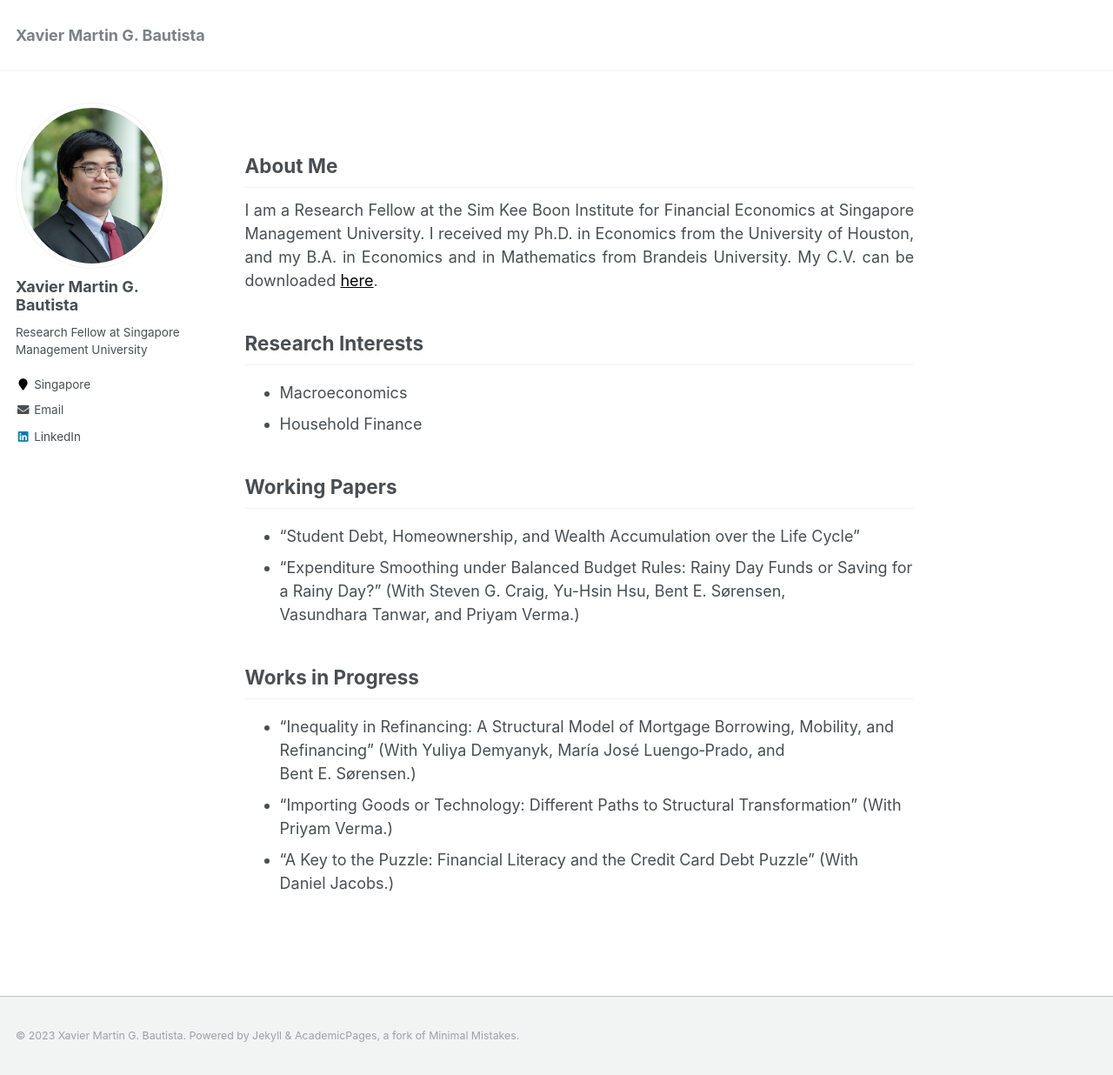
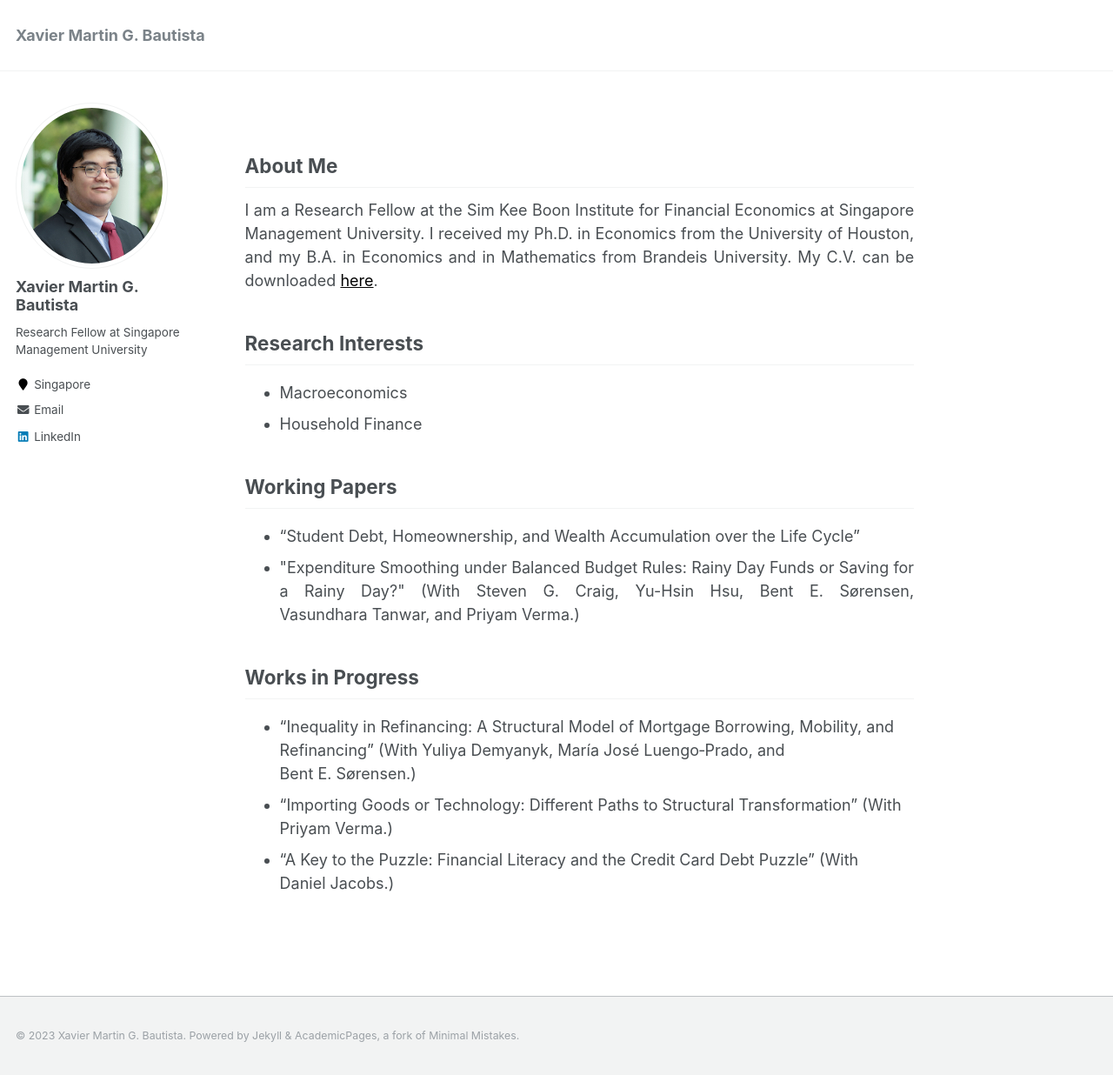
Before and after one commit to xmgbautista/xmgbautista.github.io, a Jekyll site: the page built from _pages/about.md, in a window 1280 px wide and 1236 px high. Shown: the whole window at 87% size. Built offline with Jekyll 4.4.1, drawn with Linux system fonts in a browser that asks for light colours.

Commit message:
Update about.md

```diff
--- a/_pages/about.md
+++ b/_pages/about.md
@@ -28,8 +28,8 @@ Economics from the University of Houston, and my B.A. in Economics and in Mathem
 
 ## Working Papers
 * "Student Debt, Homeownership, and Wealth Accumulation over the Life Cycle"
-* "Expenditure Smoothing under Balanced Budget Rules: Rainy Day Funds or Saving for a Rainy Day?"
-(With Steven&nbsp;G.&nbsp;Craig, Yu-Hsin&nbsp;Hsu, Bent&nbsp;E.&nbsp;S&oslash;rensen, Vasundhara&nbsp;Tanwar, and Priyam&nbsp;Verma.)
+* <p style='text-align: justify;'>"Expenditure Smoothing under Balanced Budget Rules: Rainy Day Funds or Saving for a Rainy Day?"
+(With Steven&nbsp;G.&nbsp;Craig, Yu-Hsin&nbsp;Hsu, Bent&nbsp;E.&nbsp;S&oslash;rensen, Vasundhara&nbsp;Tanwar, and Priyam&nbsp;Verma.)</p>
 <!--(With [Steven&nbsp;G.&nbsp;Craig](https://www.uh.edu/class/economics/people/current-faculty/steve/),
 [Yu-Hsin&nbsp;Hsu](https://www.annieyuhsinhsu.com/home),
 [Bent&nbsp;E.&nbsp;S&oslash;rensen](https://uh.edu/~bsorense/),
```
